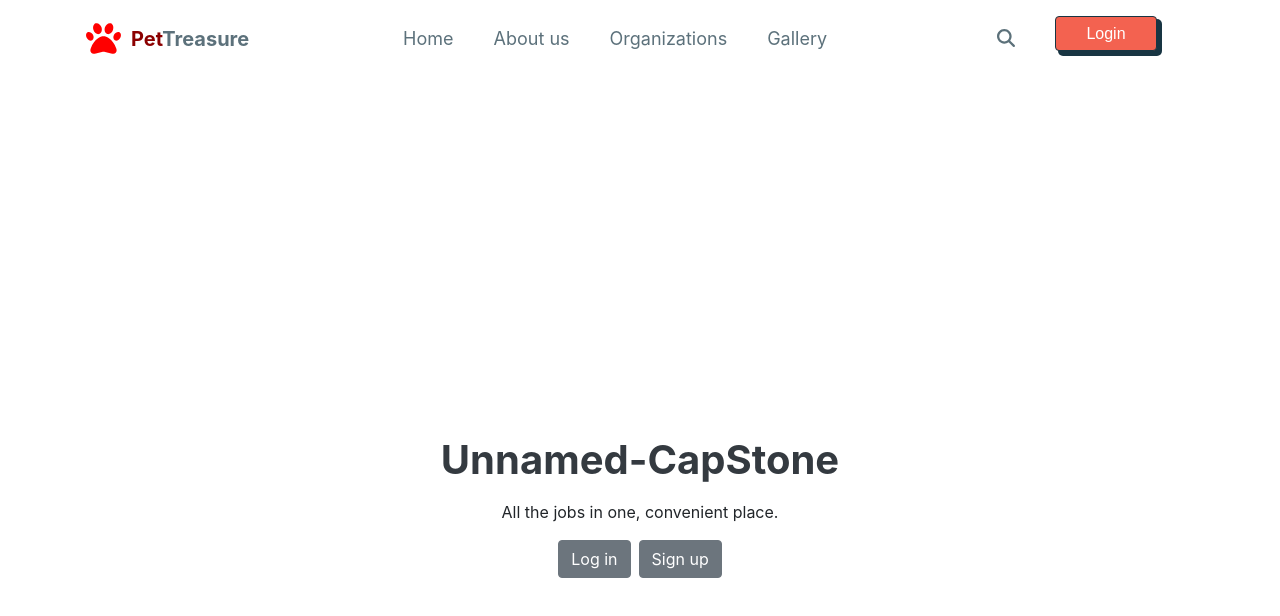
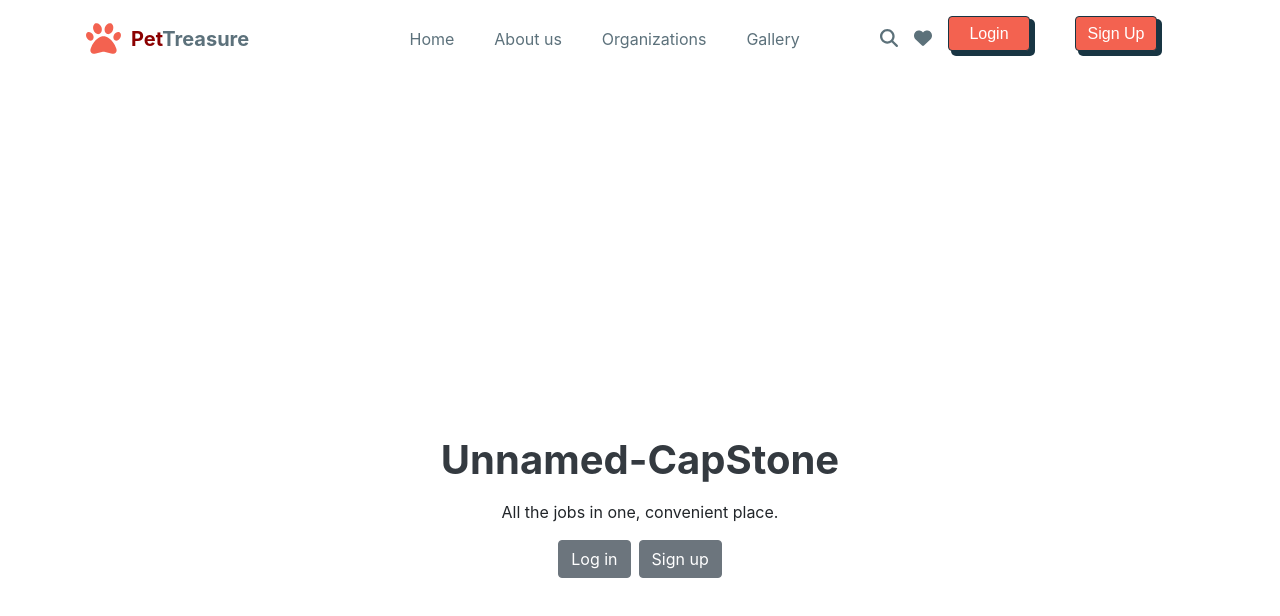
Before and after one commit to rogmide/pettreasure, a React (Create React App) app in the folder frontend/: page / in a window 1280 px wide. Shown: the top 616 px of the page. Built offline with nearby package versions, Linux system fonts and the light colour scheme; no server answers.

Commit message:
adding resposive website

```diff
--- a/frontend/public/index.html
+++ b/frontend/public/index.html
@@ -60,5 +60,10 @@
       integrity="sha384-UO2eT0CpHqdSJQ6hJty5KVphtPhzWj9WO1clHTMGa3JDZwrnQq4sF86dIHNDz0W1"
       crossorigin="anonymous"
     ></script>
+    <script
+      src="https://cdn.jsdelivr.net/npm/bootstrap@4.3.1/dist/js/bootstrap.min.js"
+      integrity="sha384-JjSmVgyd0p3pXB1rRibZUAYoIIy6OrQ6VrjIEaFf/nJGzIxFDsf4x0xIM+B07jRM"
+      crossorigin="anonymous"
+    ></script>
   </body>
 </html>
--- a/frontend/src/NavBar/NavBar.css
+++ b/frontend/src/NavBar/NavBar.css
@@ -1,3 +1,19 @@
+@media screen and (min-width: 990px) {
+  .smallScreen {
+    visibility: hidden;
+  }
+}
+@media screen and (max-width: 990px) {
+  .bigScreen {
+    visibility: hidden;
+  }
+
+  .dropdown {
+    display: flex;
+    align-items: baseline;
+  }
+}
+
 .titlePage {
   font-weight: bolder;
   align-self: center;
@@ -18,6 +34,23 @@ a:hover {
   align-items: center;
 }
 
+.dropMenu {
+  border: 1px solid black;
+  padding: 8px;
+  box-shadow: #f36250 3px 3px 0 0, #f36250 3px 3px 0 2px;
+  transform: translate(2px, 2px);
+}
+
+.dropMenuItemHolder {
+  display: flex;
+  flex-direction: column;
+}
+
+.dropMenuItem {
+  color: #5c717b;
+  text-decoration: none;
+}
+
 .mouseOverIcon:hover {
   text-decoration: none;
   font-size: 20px;
@@ -25,7 +58,7 @@ a:hover {
 }
 
 .titleIcon {
-  color: red;
+  color: #f36250;
   margin-right: 10px;
   font-size: 35px;
 }
@@ -85,9 +118,3 @@ a:hover {
   box-shadow: #183543 2px 2px 0 0, #183543 2px 2px 0 1px;
   transform: translate(2px, 2px);
 }
-
-@media (min-width: 768px) {
-  .nav-btn {
-    padding: 12px 50px;
-  }
-}
--- a/frontend/src/NavBar/NavBar.js
+++ b/frontend/src/NavBar/NavBar.js
@@ -3,43 +3,113 @@ import { Link, NavLink } from "react-router-dom";
 import UserContext from "../UseContext";
 import "./NavBar.css";
 import { FontAwesomeIcon } from "@fortawesome/react-fontawesome";
-import { faPaw, faSearch } from "@fortawesome/free-solid-svg-icons";
+import {
+  faPaw,
+  faSearch,
+  faHeart,
+  faBars,
+} from "@fortawesome/free-solid-svg-icons";
+
+const SearchHeartIcons = () => {
+  return (
+    <div style={{ display: "flex" }}>
+      <NavLink className="nav-link   mouseOverIcon" to="/">
+        <FontAwesomeIcon style={{ color: "5c717a" }} icon={faSearch} />
+      </NavLink>
+      <NavLink className="nav-link  mouseOverIcon" to="/login">
+        <FontAwesomeIcon style={{ color: "5c717a" }} icon={faHeart} />
+      </NavLink>
+    </div>
+  );
+};
 
 const NoUserLogIn = () => {
   return (
     <ul className="navbar-nav ml-auto iconSearch">
-      <li className="nav-item mr-4">
-        <div>
-          <NavLink className="nav-link mouseOverIcon" to="/login">
-            <FontAwesomeIcon style={{ color: "5c717a" }} icon={faSearch} />
-          </NavLink>
-        </div>
-      </li>
+      <div className="bigScreen">{SearchHeartIcons()}</div>
       <li className="nav-item mr-4">
         <NavLink className="nav-link" to="/login">
           <span className="nav-btn">Login</span>
         </NavLink>
       </li>
-      {/* <li className="nav-item mr-4">
+      <li className="nav-item mr-4">
         <NavLink className="nav-link" to="/signup">
           <span className="nav-btn">Sign Up</span>
         </NavLink>
-      </li> */}
+      </li>
     </ul>
   );
 };
 
 const isLogIn = (name, logout) => {
   return (
+    <ul className="navbar-nav ml-auto iconSearch">
+      <li className="nav-item mr-4 bigScreen">{SearchHeartIcons()}</li>
+      <div className="dropdown">
+        <button
+          className="dropdown-toggle nav-btn"
+          type="button"
+          id="dropdownMenuButton"
+          data-toggle="dropdown"
+          aria-haspopup="true"
+          aria-expanded="false"
+        >
+          {name}
+        </button>
+        <div
+          className="dropdown-menu dropMenu "
+          aria-labelledby="dropdownMenuButton"
+        >
+          <div className="dropMenuItemHolder">
+            <NavLink
+              className="nav-link active dropMenuItem"
+              to="/profile"
+              // onClick={logout}
+            >
+              Account Info
+            </NavLink>
+            <NavLink
+              className="nav-link active dropMenuItem"
+              to="/"
+              onClick={logout}
+            >
+              My Recent Search
+            </NavLink>
+            <NavLink
+              className="nav-link active dropMenuItem"
+              to="/"
+              onClick={logout}
+            >
+              Sign out
+            </NavLink>
+          </div>
+        </div>
+      </div>
+    </ul>
+  );
+};
+
+const middleMenu = () => {
+  return (
     <ul className="navbar-nav ml-auto">
       <li className="nav-item mr-4">
         <NavLink className="nav-link" to="/profile">
-          Profile
+          Home
         </NavLink>
       </li>
       <li className="nav-item mr-4">
-        <NavLink className="nav-link" to="/" onClick={logout}>
-          Log out {name}
+        <NavLink className="nav-link" to="/">
+          About us
+        </NavLink>
+      </li>
+      <li className="nav-item mr-4">
+        <NavLink className="nav-link" to="/">
+          Organizations
+        </NavLink>
+      </li>
+      <li className="nav-item mr-4">
+        <NavLink className="nav-link" to="/">
+          Gallery
         </NavLink>
       </li>
     </ul>
@@ -50,10 +120,7 @@ const NavBar = () => {
   const { currUser, logout } = useContext(UserContext);
 
   return (
-    <nav
-      className="container navbar navbar-expand-lg iconSearch"
-      role="navigation"
-    >
+    <nav className="container navbar navbar-expand-lg " role="navigation">
       <Link className="navbar-brand" to="/">
         <div className="titleHolder">
           <FontAwesomeIcon className="titleIcon" icon={faPaw} />
@@ -63,29 +130,31 @@ const NavBar = () => {
           </span>
         </div>
       </Link>
-      <ul className="navbar-nav ml-auto">
-        <li className="nav-item mr-4">
-          <NavLink className="nav-link" to="/profile">
-            Home
-          </NavLink>
-        </li>
-        <li className="nav-item mr-4">
-          <NavLink className="nav-link" to="/" onClick={logout}>
-            About us
-          </NavLink>
-        </li>
-        <li className="nav-item mr-4">
-          <NavLink className="nav-link" to="/" onClick={logout}>
-            Organizations
-          </NavLink>
-        </li>
-        <li className="nav-item mr-4">
-          <NavLink className="nav-link" to="/" onClick={logout}>
-            Gallery
-          </NavLink>
-        </li>
-      </ul>
-      {currUser ? isLogIn(currUser.firstName, logout) : NoUserLogIn()}
+
+      <div className="smallScreen" style={{ display: "flex" }}>
+        {SearchHeartIcons()}
+      </div>
+      {/* <div className="smallScreen" style={{ display: "flex" }}>
+        <NavLink className="nav-link   mouseOverIcon" to="/">
+          <FontAwesomeIcon style={{ color: "5c717a" }} icon={faSearch} />
+        </NavLink>
+        <NavLink className="nav-link  mouseOverIcon" to="/login">
+          <FontAwesomeIcon style={{ color: "5c717a" }} icon={faHeart} />
+        </NavLink>
+      </div> */}
+
+      <button
+        className="navbar-toggler"
+        type="button"
+        data-toggle="collapse"
+        data-target="#collapsibleNavbar"
+      >
+        <FontAwesomeIcon style={{ color: "5c717a" }} icon={faBars} />
+      </button>
+      <div className="collapse navbar-collapse" id="collapsibleNavbar">
+        {middleMenu()}
+        {currUser ? isLogIn(currUser.firstName, logout) : NoUserLogIn()}
+      </div>
     </nav>
   );
 };
```
